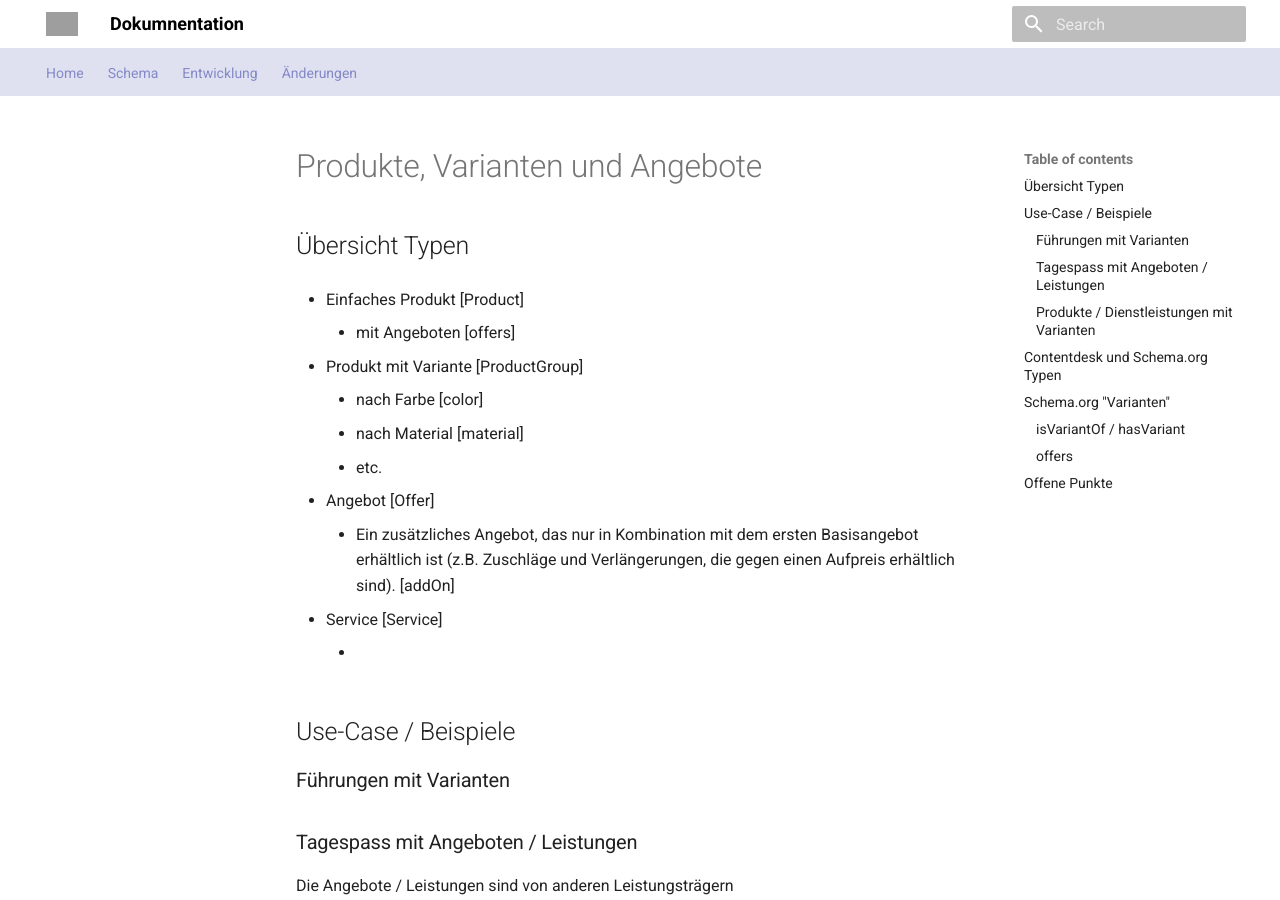
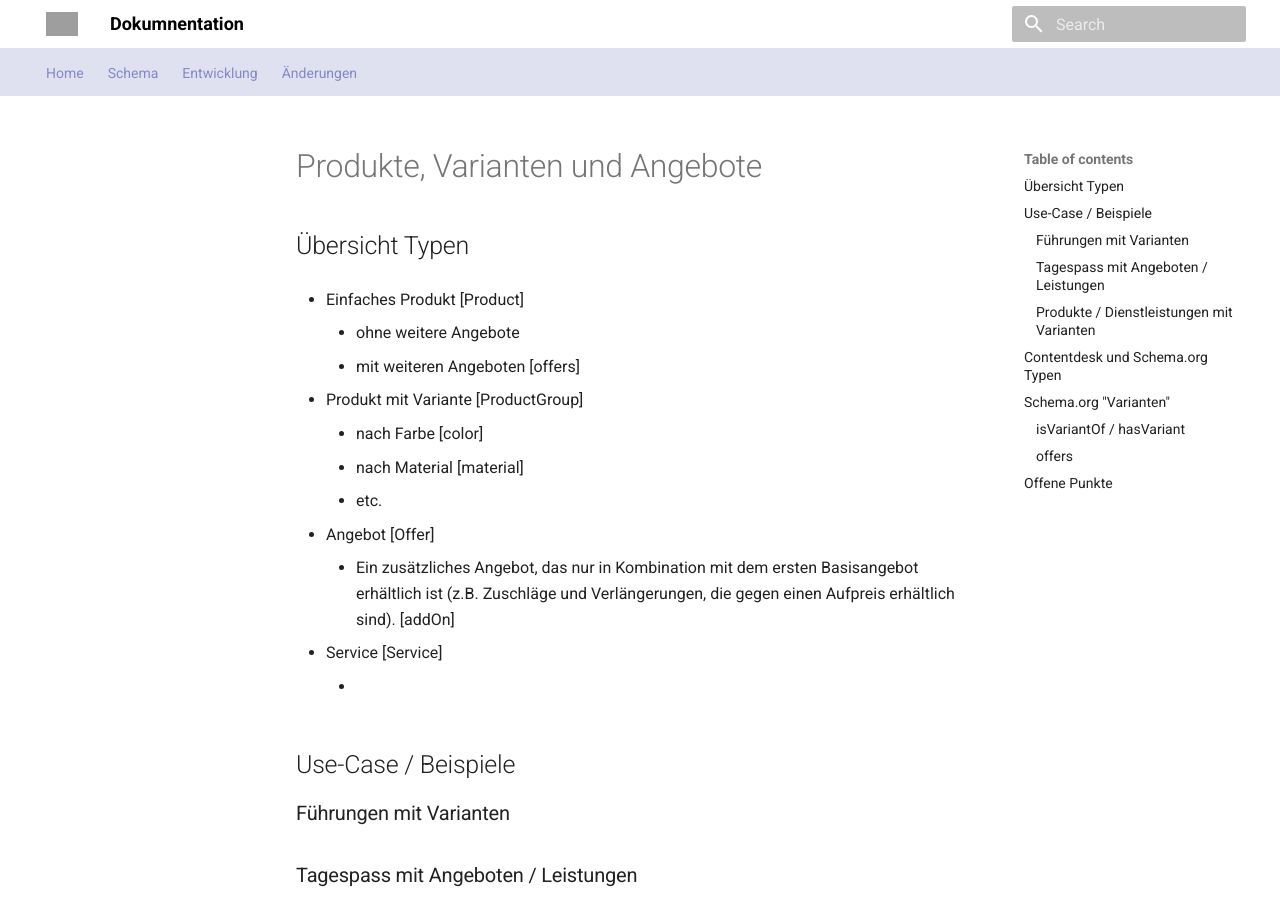
Before and after one commit to tsolenthaler/docs.contentdesk.io, an MkDocs documentation site: the page built from docs/dev/concepts/produkte-und-angebote.md, in a window 1280 px wide and 900 px high. Built offline with MkDocs 1.6.1 and Material for MkDocs 9.7.7, drawn with Linux system fonts in a browser that asks for light colours; some of the changed lines change nothing that is shown; grey boxes are pictures that could not be loaded.

````diff
--- a/docs/dev/concepts/produkte-und-angebote.md
+++ b/docs/dev/concepts/produkte-und-angebote.md
@@ -5,7 +5,8 @@
 
 - Einfaches Produkt [Product]
 
-    * mit Angeboten [offers]
+    * ohne weitere Angebote
+    * mit weiteren Angeboten [offers]
 
 - Produkt mit Variante [ProductGroup]
 
@@ -49,6 +50,12 @@
         ContentdeskProduct -->|offers|Offer
         Offer-->|addOn|Offer
     end
+
+    subgraph Contentdesk
+        direction TB
+        ContentdeskProduct -->|offers|Offer
+        Offer-->|addOn|Offer
+    end
 ```
 
 
````
